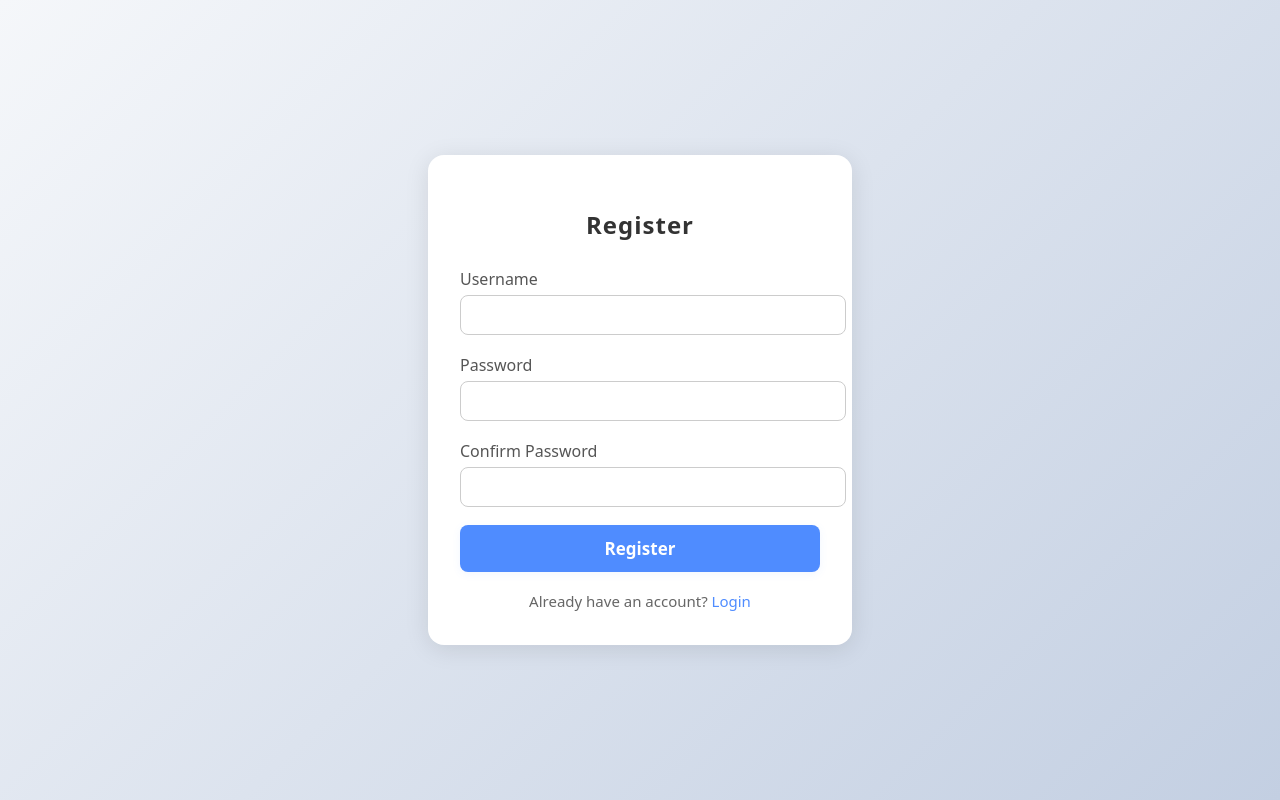
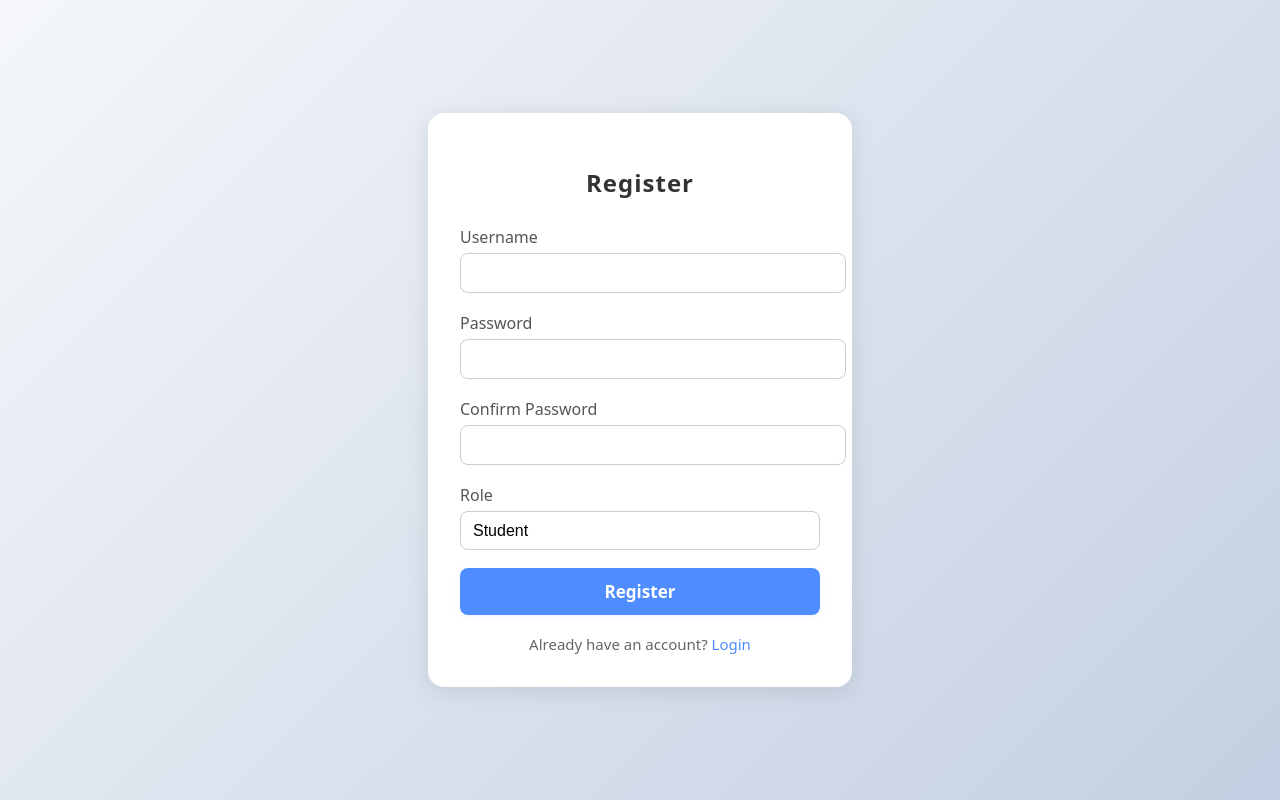
Before and after one commit to tranvanhuy13/react-vite, a React (Vite) app: page /register in a window 1280 px wide. Built offline with nearby package versions, Linux system fonts and the light colour scheme.

Commit message:
role teacher and student

```diff
--- a/src/features/auth/Register.tsx
+++ b/src/features/auth/Register.tsx
@@ -8,6 +8,7 @@ const Register: React.FC<RegisterProps> = ({ onRegister }) => {
   const [username, setUsername] = useState("");
   const [password, setPassword] = useState("");
   const [password2, setPassword2] = useState("");
+  const [role, setRole] = useState("Student");
   const [error, setError] = useState<string | null>(null);
   const [success, setSuccess] = useState(false);
   const [loading, setLoading] = useState(false);
@@ -26,7 +27,7 @@ const Register: React.FC<RegisterProps> = ({ onRegister }) => {
       const res = await fetch("http://localhost:8000/api/auth/register/", {
         method: "POST",
         headers: { "Content-Type": "application/json" },
-    body: JSON.stringify({ username, password, password2 }),
+        body: JSON.stringify({ username, password, password2, role }),
       });
       const data = await res.json();
       if (!res.ok) {
@@ -157,6 +158,32 @@ const Register: React.FC<RegisterProps> = ({ onRegister }) => {
               />
             </label>
           </div>
+          {/* Removed middle error feedback, only show error below role dropdown */}
+            <div style={{ marginBottom: 18 }}>
+              <label style={{ display: 'block', marginBottom: 6, color: '#555', fontWeight: 500 }}>
+                Role
+                <select
+                  value={role}
+                  onChange={e => setRole(e.target.value)}
+                  required
+                  style={{
+                    width: '100%',
+                    padding: '10px 12px',
+                    border: '1px solid #ccc',
+                    borderRadius: 8,
+                    marginTop: 4,
+                    fontSize: 16,
+                    outline: 'none',
+                    transition: 'border 0.2s',
+                    background: '#fff',
+                    appearance: 'none',
+                  }}
+                >
+                  <option value="Student">Student</option>
+                  <option value="Teacher">Teacher</option>
+                </select>
+              </label>
+            </div>
             {error && (
               <div style={{ color: '#e74c3c', marginBottom: 14, textAlign: 'center', fontWeight: 500 }}>{error}</div>
             )}
```
Lines whose indentation alone changed are shown as unchanged.
